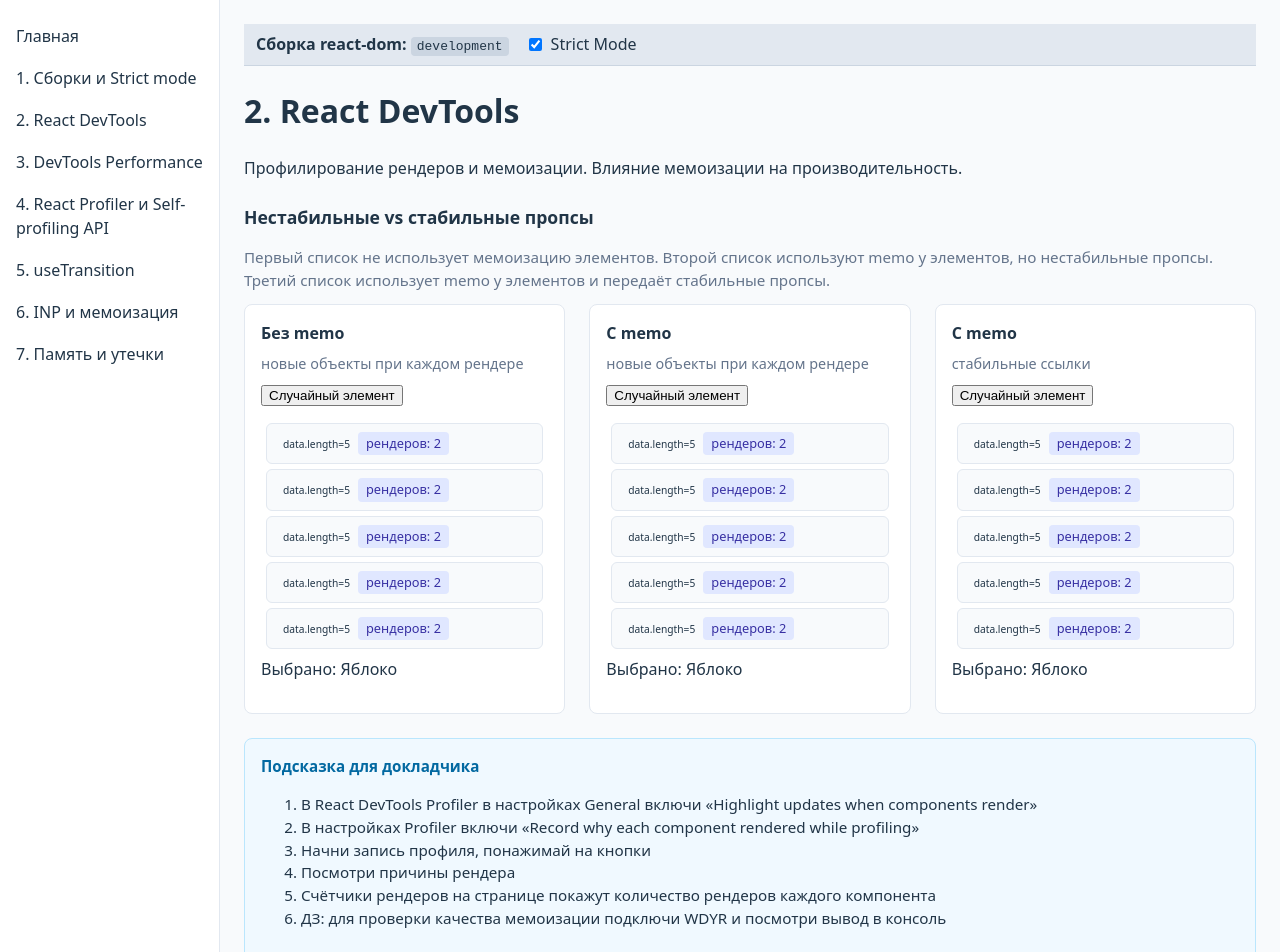
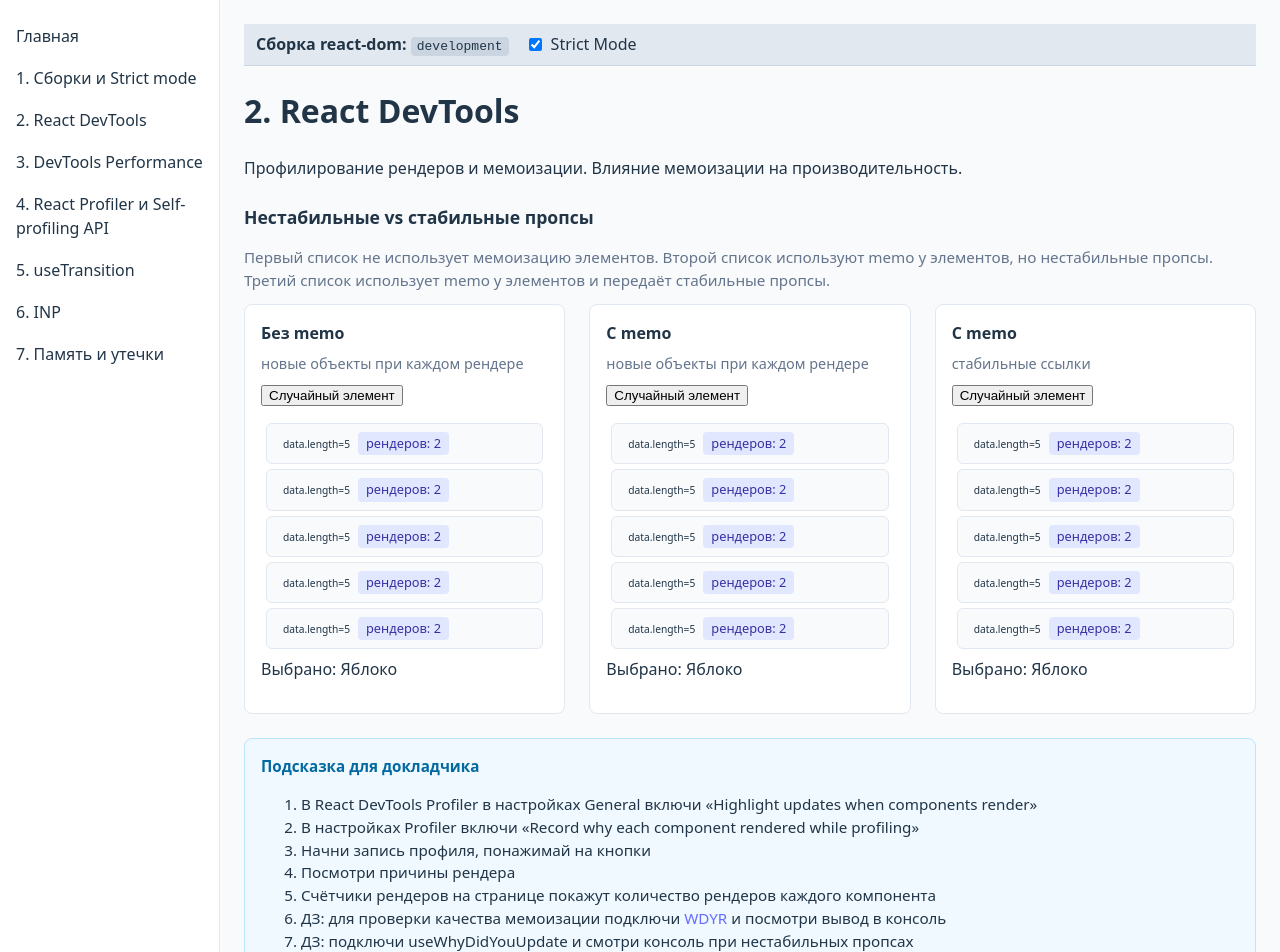
Before and after one commit to victor-homyakov/react-profiling-demo, a React (Vite) app: page /devtools in a window 1280 px wide. Shown: the top 952 px of the page. Built offline with nearby package versions, Linux system fonts and the light colour scheme.

Commit message:
Add useWhyDidYouUpdate hook

```diff
--- a/src/components/Layout.tsx
+++ b/src/components/Layout.tsx
@@ -7,7 +7,7 @@ const nav = [
     { path: "/performance", label: "3. DevTools Performance" },
     { path: "/profiler", label: "4. React Profiler и Self-profiling API" },
     { path: "/transition", label: "5. useTransition" },
-    { path: "/inp", label: "6. INP и мемоизация" },
+    { path: "/inp", label: "6. INP" },
     { path: "/memory", label: "7. Память и утечки" },
 ] as const;
 
--- a/src/pages/DevToolsPage.tsx
+++ b/src/pages/DevToolsPage.tsx
@@ -18,7 +18,18 @@ export function DevToolsPage() {
                     <li>Начни запись профиля, понажимай на кнопки</li>
                     <li>Посмотри причины рендера</li>
                     <li>Счётчики рендеров на странице покажут количество рендеров каждого компонента</li>
-                    <li>ДЗ: для проверки качества мемоизации подключи WDYR и посмотри вывод в консоль</li>
+                    <li>
+                        ДЗ: для проверки качества мемоизации подключи{" "}
+                        <a
+                            href="https://www.npmjs.com/package/@welldone-software/why-did-you-render"
+                            rel="noreferrer"
+                            target="_blank"
+                        >
+                            WDYR
+                        </a>{" "}
+                        и посмотри вывод в консоль
+                    </li>
+                    <li>ДЗ: подключи useWhyDidYouUpdate и смотри консоль при нестабильных пропсах</li>
                 </ol>
             </SpeakerHint>
         </div>
--- a/src/pages/INPPage.tsx
+++ b/src/pages/INPPage.tsx
@@ -3,11 +3,11 @@ import { SpeakerHint } from "../components/SpeakerHint";
 export function INPPage() {
     return (
         <div>
-            <h1>6. INP и мемоизация</h1>
-            <p>GC/Layout, useMemo-кейсы, WDYR, useWhyDidYouUpdate, частые/долгие ререндеры.</p>
+            <h1>6. INP</h1>
+            <p>GC/Layout, useMemo-кейсы, частые/долгие ререндеры.</p>
             <SpeakerHint>
                 Здесь будет демо INP, GC/Layout и мемоизации; в докладе: открой Performance → смотри INP и фазы после
-                Scripting (GC, Layout); подключи WDYR и смотри консоль при нестабильных пропсах.
+                Scripting (GC, Layout).
             </SpeakerHint>
         </div>
     );
```
Also changed, not shown: src/hooks/useWhyDidYouUpdate.ts (added, +45 -0 lines), 2 other files (tests, documents, lock files or other folders).
